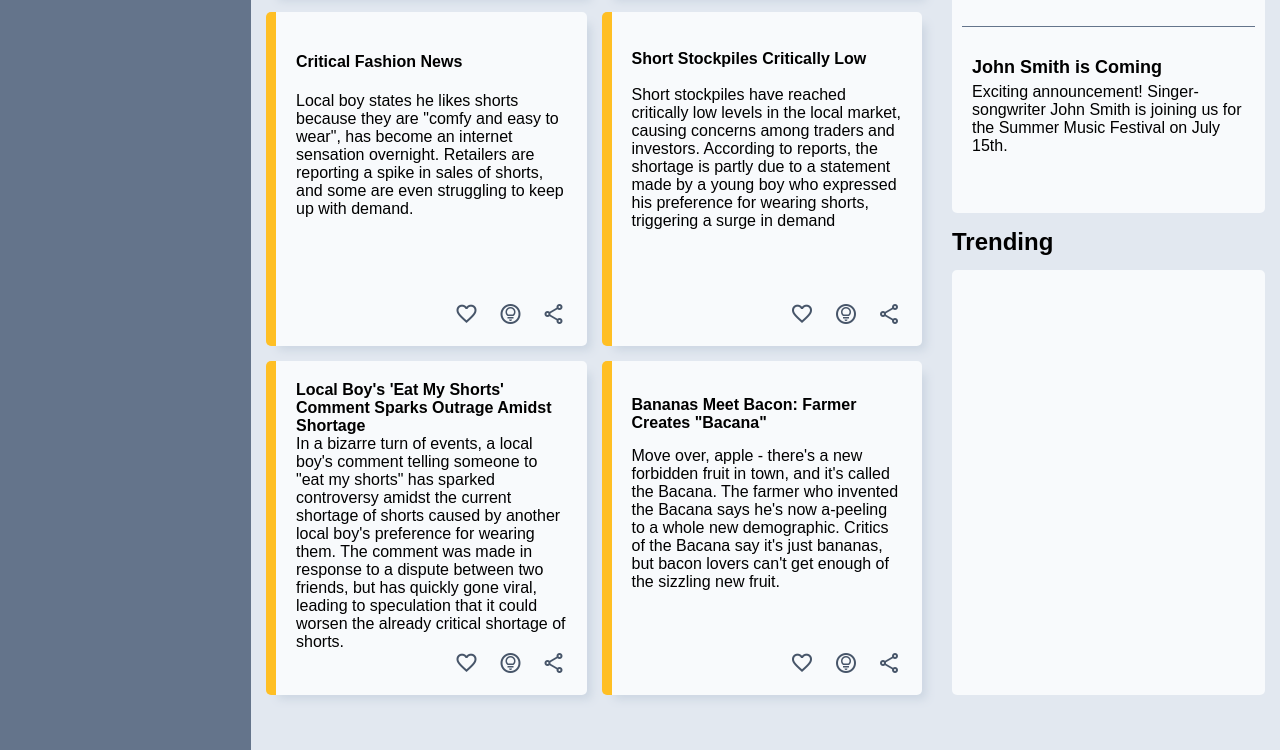
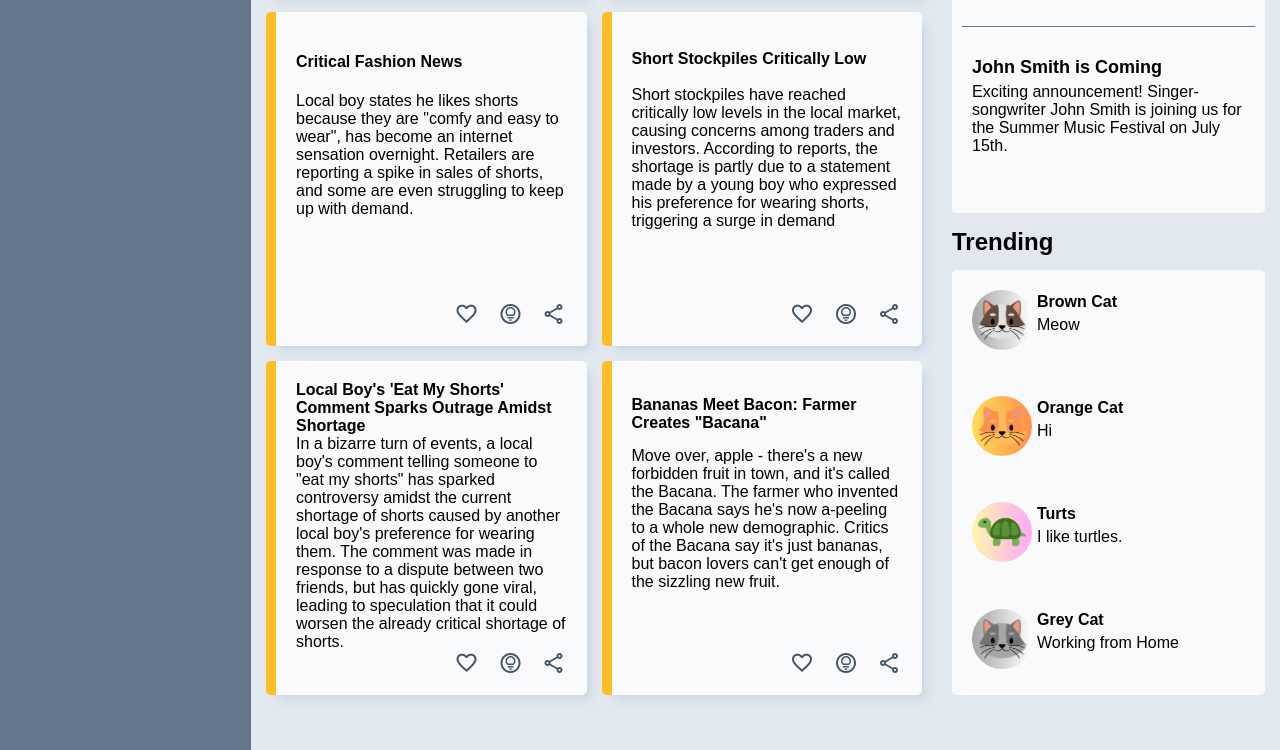
Before and after one commit to Amack2/Odin-Admin-Dashboard-Project, a plain HTML site: page index.html in a window 1280 px wide. Shown: the part 599-1349 px from the top of the page. Drawn offline with nearby package versions, Linux system fonts and the light colour scheme; a web font is replaced by a local one.

Commit message:
added assets for trending bar, positioning and flex not complete

```diff
--- a/index.html
+++ b/index.html
@@ -157,7 +157,10 @@
                         </div>
                         <div class="projectCard">
                             <div class="title">Bananas Meet Bacon: Farmer Creates "Bacana"</div>
-                            <div class="content">Move over, apple - there's a new forbidden fruit in town, and it's called the Bacana. The farmer who invented the Bacana says he's now a-peeling to a whole new demographic. Critics of the Bacana say it's just bananas, but bacon lovers can't get enough of the sizzling new fruit. </div>
+                            <div class="content">Move over, apple - there's a new forbidden fruit in town, and it's
+                                called the Bacana. The farmer who invented the Bacana says he's now a-peeling to a whole
+                                new demographic. Critics of the Bacana say it's just bananas, but bacon lovers can't get
+                                enough of the sizzling new fruit. </div>
                             <div class="iconContainer"><i class="material-symbols-outlined">favorite</i><i
                                     class="material-symbols-outlined">lightbulb_circle</i><i
                                     class="material-symbols-outlined">share</i></div>
@@ -171,25 +174,51 @@
                         <div class="announcementCardContainer">
                             <div class="announcementCard">
                                 <div class="title">Talent show</div>
-                                <div class="content">Attention all students! We're excited to announce that our annual talent show is happening on May 20th. Mark your calendars and join us for a night of entertainment.</div>
+                                <div class="content">Attention all students! We're excited to announce that our annual
+                                    talent show is happening on May 20th. Mark your calendars and join us for a night of
+                                    entertainment.</div>
                             </div>
                             <div class="announcementCard">
                                 <div class="title">XYZ App Launched</div>
-                                <div class="content">Good news! XYZ Corp just launched their new app, designed to make your life easier. Try it out and let us know what you think!</div>
+                                <div class="content">Good news! XYZ Corp just launched their new app, designed to make
+                                    your life easier. Try it out and let us know what you think!</div>
                             </div>
                             <div class="announcementCard">
                                 <div class="title"> John Smith is Coming</div>
-                                <div class="content">Exciting announcement! Singer-songwriter John Smith is joining us for the Summer Music Festival on July 15th.</div>
+                                <div class="content">Exciting announcement! Singer-songwriter John Smith is joining us
+                                    for the Summer Music Festival on July 15th.</div>
                             </div>
                         </div>
                     </div>
                     <div class="trendingContainer">
                         <div class="title">Trending</div>
                         <div class="trendingCardContainer">
-                            <div class="trendingCard"></div>
-                            <div class="trendingCard"></div>
-                            <div class="trendingCard"></div>
-                            <div class="trendingCard"></div>
+                            <div class="trendingCard">
+                                <div class="avatarContainer">
+                                    <img src="img/Brown cat.png" alt="Brown Cats ">
+                                </div>
+                                <div class="title">Brown Cat</div>
+                                <div class="content">Meow</div>
+                            </div>
+                            <div class="trendingCard">
+                                <div class="avatarContainer">
+                                    <img src="img/orange cat.png" alt=""></div>
+                                <div class="title">Orange Cat</div>
+                                <div class="content">Hi</div>
+                            </div>
+                            <div class="trendingCard">
+                                <div class="avatarContainer">
+                                    <img src="img/turtle.png" alt=""></div>
+                                <div class="title">Turts</div>
+                                <div class="content">I like turtles.</div>
+                            </div>
+                            <div class="trendingCard">
+                                <div class="avatarContainer">
+                                    <img src="img/Grey cat.png" alt="Grey Cats avatar"></div>
+                                <div class="title">Grey Cat</div>
+                                <div class="content">Working from Home</div>
+                            </div>
+
                         </div>
                     </div>
                 </div>
--- a/style.css
+++ b/style.css
@@ -346,3 +346,35 @@ input::-webkit-search-cancel-button {
     border: 1px solid var(--Slate50);
     border-radius: 5px;
 }
+
+.trendingCard {
+    display: grid;
+    grid-template-columns: minmax(10%, 60px) 3fr ;
+    grid-template-rows: 1fr 2fr ;
+    gap: 5px;
+}
+
+.trendingCard > .avatarContainer {
+    grid-area: 1/1/3/2;
+
+}
+
+.avatarContainer > img {
+    max-width: 100%;
+    vertical-align: middle;
+    width: 60px;
+    height: 60px;
+    border-radius: 50%;
+}
+
+.trendingCard > .title {
+    grid-area: 1/2/2/3;
+    font-weight: bold;
+    align-self: end;
+
+}
+
+.trendingCard > .content {
+    grid-area: 2/2/3/3;
+
+}
```
Also changed, not shown: img/Brown cat.png (added), img/Grey cat.png (added), img/orange cat.png (added), img/turtle.png (added).
